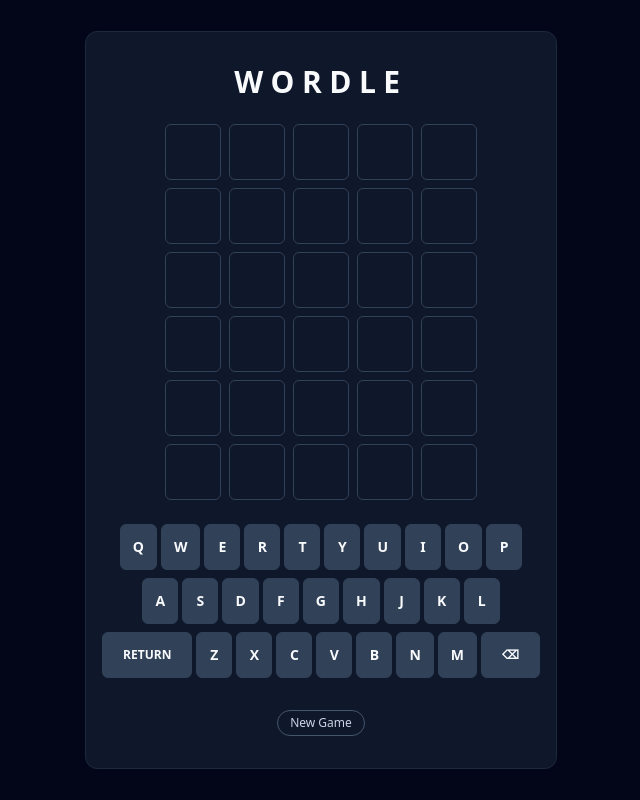
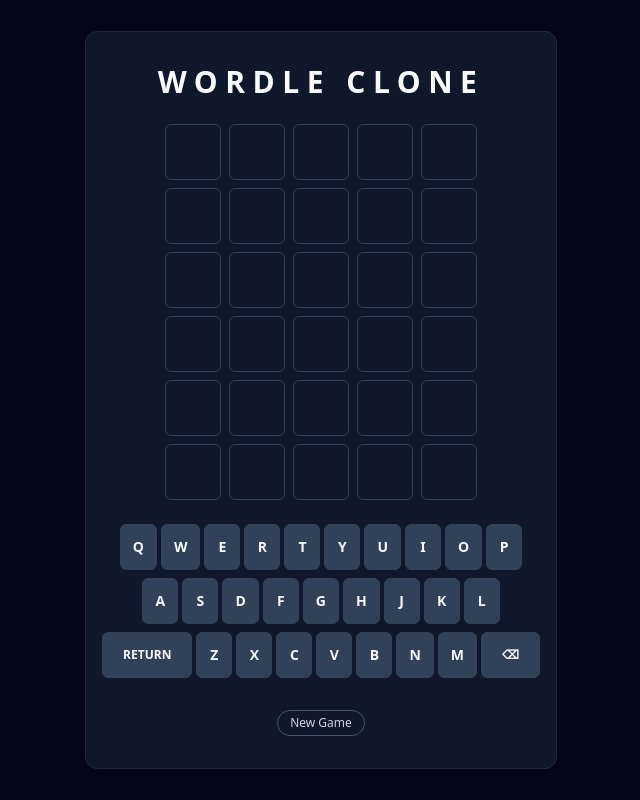
Before and after one commit to bmsmcgee/Wordle-Clone, a React (Vite) app in the folder wordle/: page / in a window 1280 px wide. Shown: the whole page, without its empty margins (319-959 px from the left). Built offline with nearby package versions, Linux system fonts and the light colour scheme.

Commit message:
small stuff

```diff
--- a/wordle/index.html
+++ b/wordle/index.html
@@ -3,7 +3,7 @@
   <head>
     <meta charset="UTF-8" />
     <meta name="viewport" content="width=device-width, initial-scale=1.0" />
-    <title>wordle</title>
+    <title>Wordle Clone</title>
   </head>
   <body>
     <div id="root"></div>
--- a/wordle/src/App.tsx
+++ b/wordle/src/App.tsx
@@ -161,7 +161,7 @@
 
         <div className="px-4 py-8 border border-slate-800 rounded-xl bg-slate-900 space-y-6">
           <h1 className="text-center text-3xl font-extrabold tracking-[0.25em]">
-            WORDLE
+            WORDLE CLONE
           </h1>
 
           <WordleGrid
--- a/wordle/src/components/Keyboard.tsx
+++ b/wordle/src/components/Keyboard.tsx
@@ -112,7 +112,6 @@
     const handleClick: (() => void) | undefined = clickHandler(keyDef);
 
     return (
-      <>
       <Key
         key={keyDef.code}
         label={keyDef.label}
@@ -120,17 +119,14 @@
         state={state}
         onClick={handleClick}
       />
-      </>
     );
   };
 
   const renderRow = (row: KeyboardRow, rowIdx: number): JSX.Element => {
     return (
-      <>
       <div key={rowIdx} className="flex justify-center gap-1">
         {row.map(renderKey)}
       </div>
-      </>
     );
   };
 
```
Lines whose indentation alone changed are shown as unchanged.
